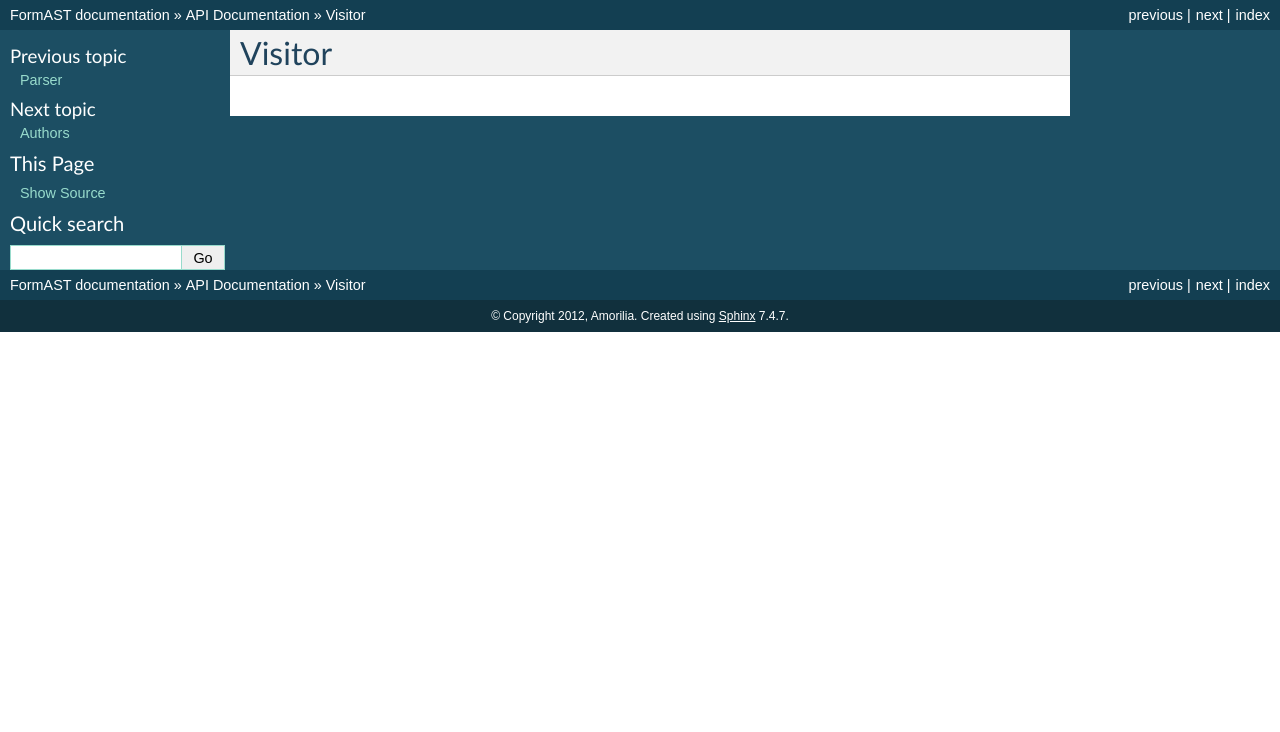
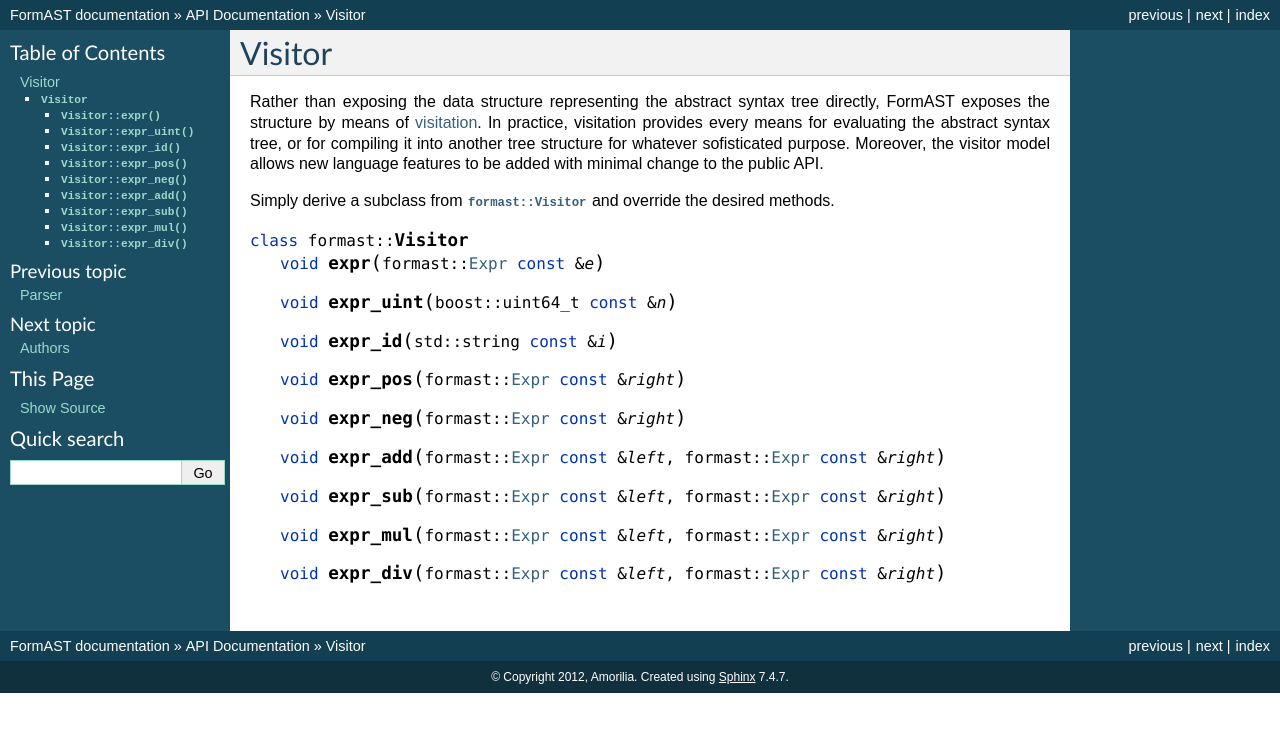
Before and after one commit to niftools/formast, a Sphinx documentation site: the page built from doc/api/visitor.rst, in a window 1280 px wide. Shown: the top 732 px of the page. Built offline with Sphinx 7.4.7, drawn with Linux system fonts in a browser that asks for light colours.

Commit message:
Converted old dyxgen docs to sphinx.

```diff
--- a/doc/api/index.rst
+++ b/doc/api/index.rst
@@ -1,5 +1,10 @@
 API Documentation
 =================
+
+FormAST stands for *file format abstract syntax tree*.
+It's primary purpose is to expose the abstract syntax tree
+of a file format description.
+
 
 .. todo::
 
--- a/doc/api/visitor.rst
+++ b/doc/api/visitor.rst
@@ -1,6 +1,28 @@
 Visitor
 =======
 
-.. todo::
+Rather than exposing the data structure
+representing the abstract syntax tree directly,
+FormAST exposes the structure by means of
+`visitation <http://en.wikipedia.org/wiki/Visitor_pattern>`_.
+In practice, visitation provides every means for evaluating
+the abstract syntax tree,
+or for compiling it into another tree structure
+for whatever sofisticated purpose.
+Moreover, the visitor model allows new language features to be added
+with minimal change to the public API.
 
-   Write.
+Simply derive a subclass from :cpp:class:`formast::Visitor`
+and override the desired methods.
+
+.. cpp:class:: formast::Visitor
+
+   .. cpp:function:: void expr(formast::Expr const & e)
+   .. cpp:function:: void expr_uint(boost::uint64_t const & n)
+   .. cpp:function:: void expr_id(std::string const & i)
+   .. cpp:function:: void expr_pos(formast::Expr const & right)
+   .. cpp:function:: void expr_neg(formast::Expr const & right)
+   .. cpp:function:: void expr_add(formast::Expr const & left, formast::Expr const & right)
+   .. cpp:function:: void expr_sub(formast::Expr const & left, formast::Expr const & right)
+   .. cpp:function:: void expr_mul(formast::Expr const & left, formast::Expr const & right)
+   .. cpp:function:: void expr_div(formast::Expr const & left, formast::Expr const & right)
```
Also changed, not shown: doc/api/ast.rst (+6 -2 lines), 1 other file.
